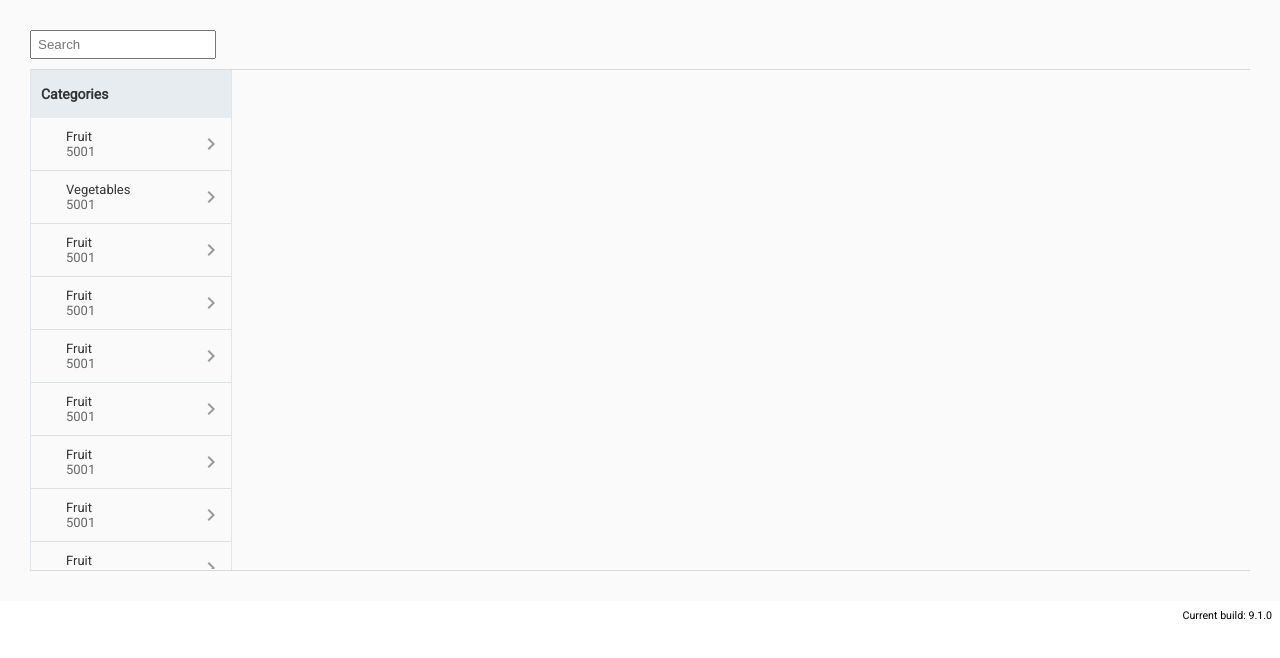
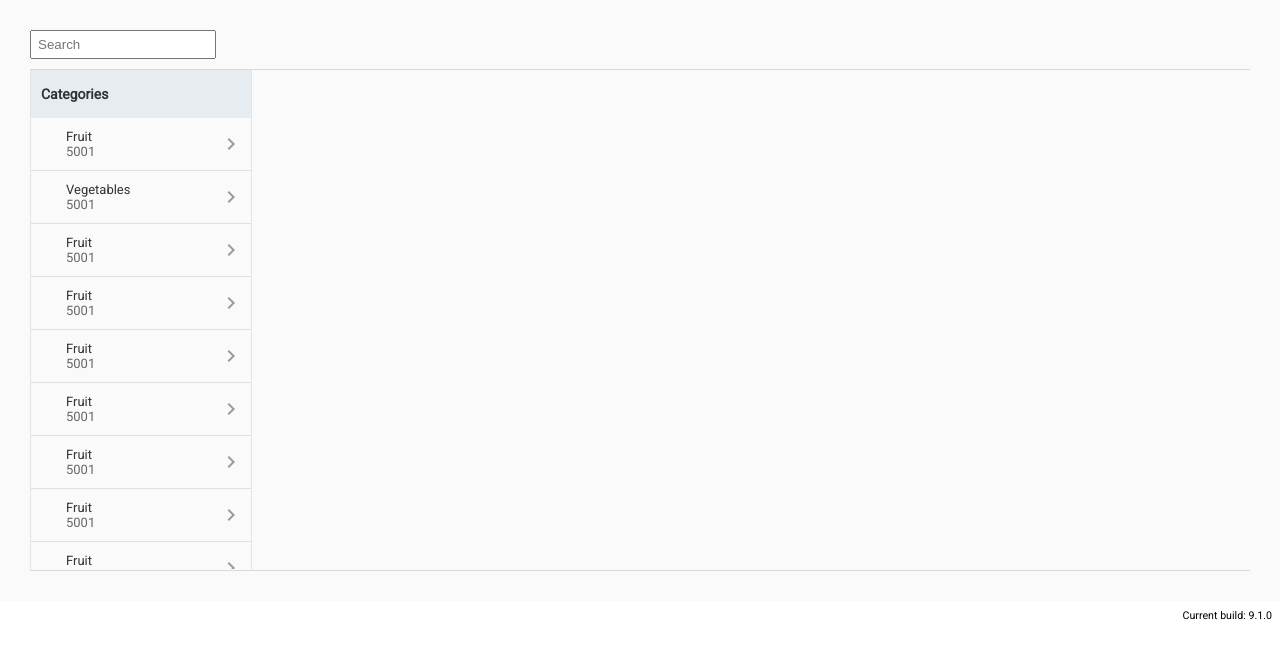
Before and after one commit to Abul4u/angular-amaterial-nested-tree-03-03-2020, an Angular app: page / in a window 1280 px wide. Shown: the top 658 px of the page. Built offline with nearby package versions, Linux system fonts and the light colour scheme.

Commit message:
UI touch Up

```diff
--- a/src/app/cdk-tree-nested-example.css
+++ b/src/app/cdk-tree-nested-example.css
@@ -25,14 +25,14 @@
   border-left: 1px solid #e0e5eb;
   border-right: 1px solid #e0e5eb;
   padding: 0 !important;
-  width: 200px;
+  width: 220px;
   height: 100%;
 }
 .sub-tree{
   /* overflow-x: hidden; */
   overflow-wrap: break-word;
   position: absolute;
-  margin-left: 200px;
+  margin-left: 220px;
   top: 0;
 }
 .sub{
```
